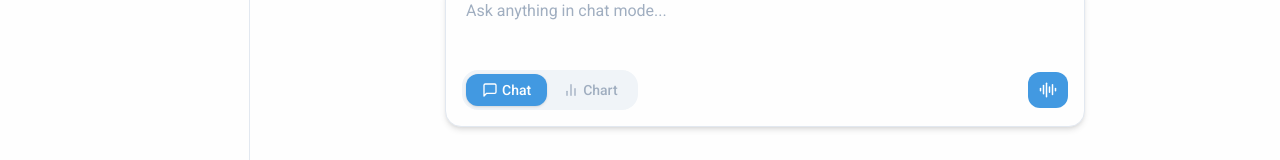
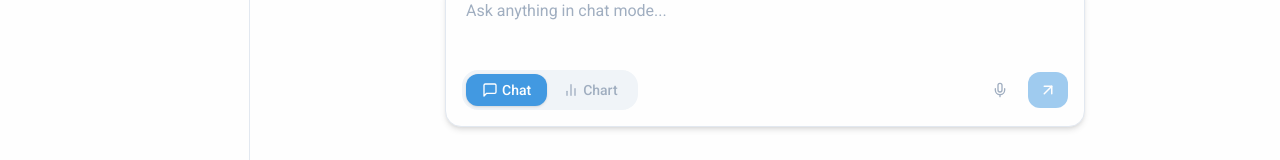
Before and after one commit to iamtester4321/ai-chatbot, a React (Vite) app in the folder frontend/: page /chat in a window 1280 px wide. Shown: the part 375-535 px from the top of the page. Built offline with nearby package versions, Linux system fonts and the light colour scheme; no server answers.

Commit message:
WIP:Voice to text

```diff
--- a/frontend/src/components/ChatSection/PromptInput.tsx
+++ b/frontend/src/components/ChatSection/PromptInput.tsx
@@ -1,8 +1,8 @@
 import {
   ArrowUpRight,
-  AudioLines,
   BarChart2,
   MessageSquare,
+  Mic
 } from "lucide-react";
 import { useEffect, useRef, useState } from "react";
 import { fetchSuggestions } from "../../actions/chat.actions";
@@ -10,7 +10,6 @@ import { PromptInputProps } from "../../lib/types";
 import { setMode } from "../../store/features/chat/chatSlice";
 import { useAppDispatch, useAppSelector } from "../../store/hooks";
 import SuggestionBox from "../inputSuggestion/SuggestionBox";
-import VoiceModal from "../Modal/VoiceModal";
 
 const PromptInput = ({
   input,
@@ -31,7 +30,10 @@ const PromptInput = ({
   const [selectedSuggestionIndex, setSelectedSuggestionIndex] = useState(-1);
   const suggestionRefs = useRef<(HTMLButtonElement | null)[]>([]);
   const suggestionBoxRef = useRef<HTMLDivElement>(null);
-  const [showVoiceModal, setShowVoiceModal] = useState(false);
+    const [isListening, setIsListening] = useState(false);
+  const recognitionRef = useRef<SpeechRecognition | null>(null);
+  const micButtonRef = useRef<HTMLButtonElement>(null);
+  const [isStopping, setIsStopping] = useState(false);
 
   useEffect(() => {
     suggestionRefs.current = suggestions.map(() => null);
@@ -45,6 +47,34 @@ const PromptInput = ({
       });
     }
   }, [showSuggestions]);
+
+    useEffect(() => {
+    const SpeechRecognition =
+      window.SpeechRecognition || (window as any).webkitSpeechRecognition;
+    if (SpeechRecognition) {
+      const recognition = new SpeechRecognition();
+      recognition.continuous = false;
+      recognition.interimResults = true;
+      recognition.lang = "en-US";
+      recognition.onresult = (event) => {
+        if (event.results[0].isFinal) {
+          const transcript = event.results[0][0].transcript;
+          const currentText = textareaRef.current?.value || "";
+          handleInputChange({
+            target: { value: `${currentText} ${transcript}`.trim() },
+          } as any);
+        }
+      };
+      recognition.onerror = (event) => {
+        console.error("Speech recognition error:", event.error);
+        setIsListening(false);
+      };
+      recognition.onend = () => {
+        setIsListening(false);
+      };
+      recognitionRef.current = recognition;
+    }
+  }, []);
 
   useEffect(() => {
     function handleClickOutside(event: MouseEvent) {
@@ -90,6 +120,60 @@ const PromptInput = ({
         setSuggestions([]);
       }
     }, 2000);
+  };
+
+    const toggleListening = () => {
+    if (!recognitionRef.current) return;
+    if (isListening) {
+      setIsStopping(true);
+      micButtonRef.current?.classList.add(
+        "bg-red-600",
+        "border-red-600",
+        "text-white"
+      );
+      setTimeout(() => {
+        recognitionRef.current?.stop();
+        setIsListening(false);
+        setIsStopping(false);
+        micButtonRef.current?.classList.remove(
+          "bg-red-600",
+          "border-red-600",
+          "text-white"
+        );
+      }, 2000);
+    } else {
+      recognitionRef.current.start();
+      setIsListening(true);
+      const redTimeout = setTimeout(() => {
+        setIsStopping(true);
+        micButtonRef.current?.classList.add(
+          "bg-red-600",
+          "border-red-600",
+          "text-white"
+        );
+      }, 8000);
+      const stopTimeout = setTimeout(() => {
+        recognitionRef.current?.stop();
+        setIsListening(false);
+        setIsStopping(false);
+        micButtonRef.current?.classList.remove(
+          "bg-red-600",
+          "border-red-600",
+          "text-white"
+        );
+      }, 10000);
+      recognitionRef.current.onend = () => {
+        clearTimeout(redTimeout);
+        clearTimeout(stopTimeout);
+        setIsStopping(false);
+        micButtonRef.current?.classList.remove(
+          "bg-red-600",
+          "border-red-600",
+          "text-white"
+        );
+        setIsListening(false);
+      };
+    }
   };
 
   const handleModeChange = (newMode: "chat" | "chart") => {
@@ -242,23 +326,43 @@ const PromptInput = ({
               Chart
             </button>
           </div>
-          {input.length > 0 ? (
+                    <div className="flex items-center gap-2">
+            <div className="relative">
+              {isListening && !isStopping && (
+                <>
+                  <div className="absolute inset-0 rounded-full bg-[var(--color-primary)] opacity-20 animate-ping"></div>
+                  <div className="absolute inset-0 rounded-full bg-[var(--color-primary)] opacity-30 animate-pulse scale-110"></div>
+                  <div className="absolute inset-0 rounded-full bg-[var(--color-primary)] opacity-10 animate-ping delay-75 scale-125"></div>
+                </>
+              )}
+              <button
+                type="button"
+                ref={micButtonRef}
+                onClick={toggleListening}
+                className={`relative rounded-full w-[40px] h-[36px] flex items-center justify-center transition-all duration-300 ${
+                  isListening
+                    ? "bg-[var(--color-primary)] text-[var(--color-button-text)] scale-110 animate-pulse shadow-lg shadow-[var(--color-primary)]/25"
+                    : "bg-transparent text-[var(--color-disabled-text)] hover:text-[var(--color-primary)] hover:bg-[var(--color-muted)] hover:scale-105"
+                }`}
+                title={isListening ? "Stop recording" : "Start voice input"}
+              >
+                <Mic
+                  size={16}
+                  className={`transition-transform duration-200 ${
+                    isListening ? "scale-110" : ""
+                  }`}
+                />
+              </button>
+            </div>
             <button
               type="submit"
-              disabled={isLoading || input.trim() === ""}
-              className="bg-[var(--color-primary)] hover:bg-[var(--color-primary-hover)] rounded-xl w-[40px] h-[36px] flex items-center justify-center transition-all duration-200 cursor-pointer disabled:opacity-50 disabled:cursor-not-allowed"
-            >
+              disabled={isLoading || input.trim() === "" || isListening}
+              className="bg-[var(--color-primary)] hover:bg-[var(--color-primary-hover)] rounded-xl w-[40px] h-[36px] flex items-center justify-center transition-all duration-200 cursor-pointer disabled:opacity-50 disabled:cursor-not-allowed hover:scale-105"
+              title="Send message"
+              >
               <ArrowUpRight size={18} color="var(--color-button-text)" />
             </button>
-          ) : (
-            <button
-              type="button"
-              onClick={() => setShowVoiceModal(true)}
-              className="bg-[var(--color-primary)] hover:bg-[var(--color-primary-hover)] rounded-xl w-[40px] h-[36px] flex items-center justify-center transition-all duration-200 cursor-pointer"
-            >
-              <AudioLines size={18} color="var(--color-button-text)" />
-            </button>
-          )}
+            </div>
         </div>
       </form>
 
@@ -271,11 +375,6 @@ const PromptInput = ({
           onSelect={handleSuggestionSelect}
         />
       )}
-
-      {/* Voice Modal */}
-      {showVoiceModal && (
-        <VoiceModal onClose={() => setShowVoiceModal(false)} />
-      )}
     </div>
   );
 };
```
